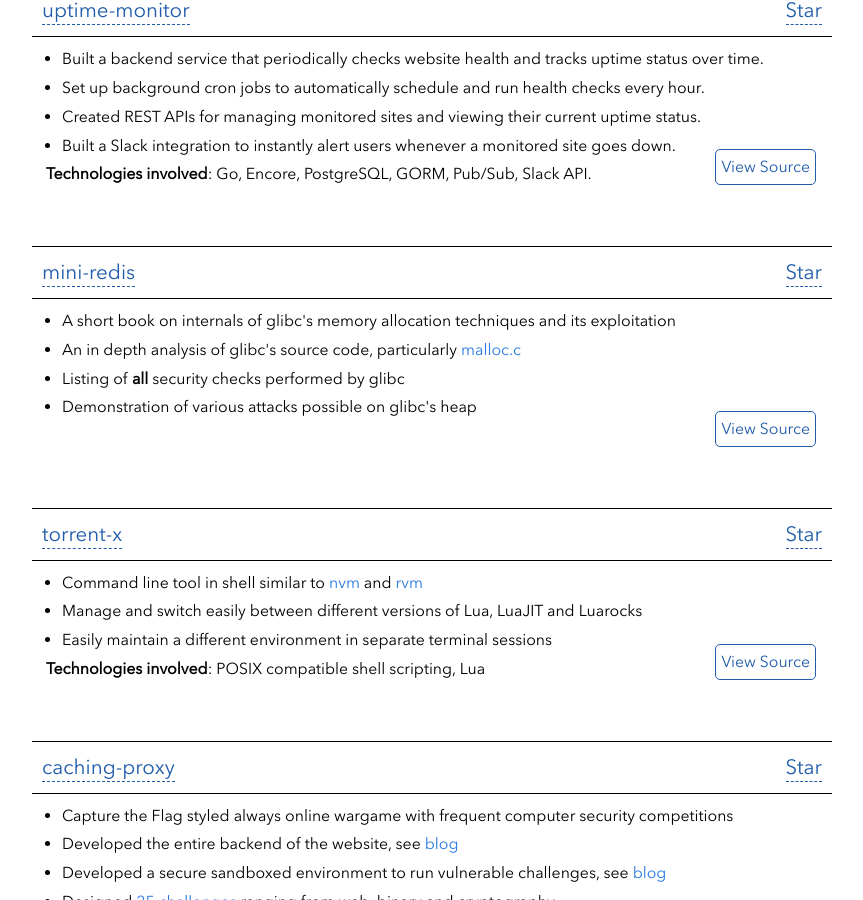
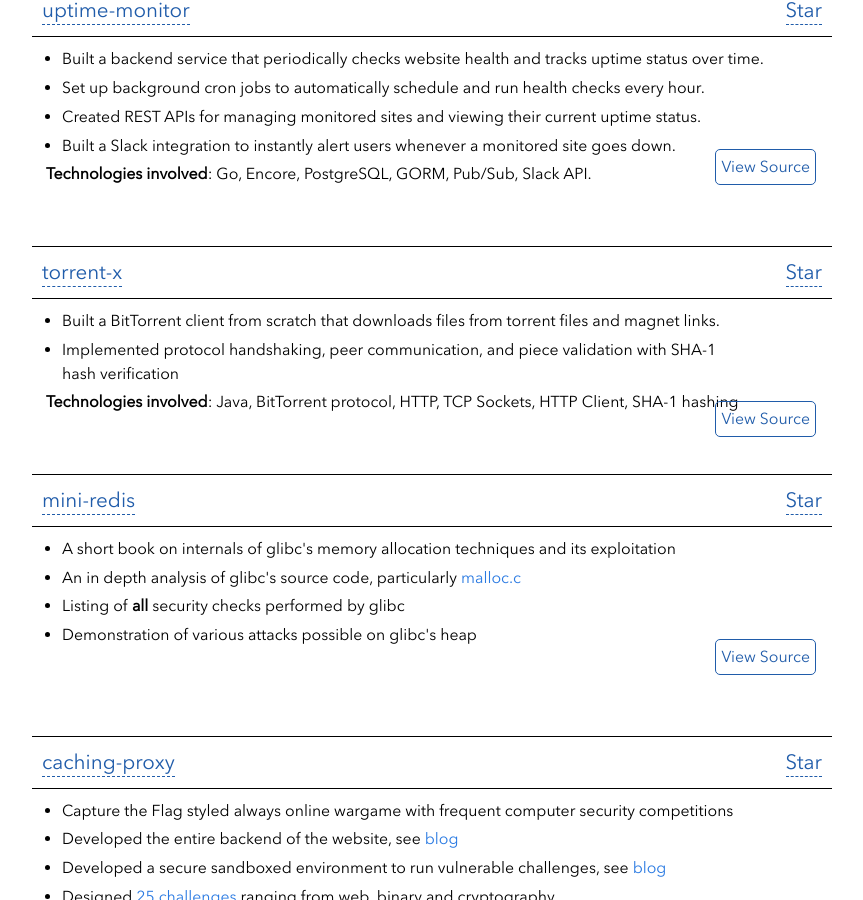
Before and after one commit to kpraveenkumar19/kpraveenkumar19.github.io, a Jekyll site: the page built from projects.html, in a window 1280 px wide and 900 px high, scrolled down 282 px. Shown: the whole window, without its empty margins (208-1071 px from the left). Built offline with Jekyll 4.4.1, drawn with Linux system fonts in a browser that asks for light colours; nearby versions of some CDN libraries.

Commit message:
Update Projects desc

```diff
--- a/_data/projects.yml
+++ b/_data/projects.yml
@@ -10,6 +10,18 @@
     - Built a Slack integration to instantly alert users whenever a monitored site goes down.
   tech: "Go, Encore, PostgreSQL, GORM, Pub/Sub, Slack API."
 
+- name: "torrent-x"
+  github:
+    repo: "torrent-x"
+  url: "https://kpraveenkumar19.github.io/torrent-X/"
+  source_url: "https://github.com/kpraveenkumar19/torrent-X"
+  description:
+    - Built a BitTorrent client from scratch that downloads files from torrent files and magnet links.
+    - Implemented protocol handshaking, peer communication, and piece validation with SHA-1 hash verification
+  tech: "Java, BitTorrent protocol, HTTP, TCP Sockets, HTTP Client, SHA-1 hashing"
+
+
+
 - name: "mini-redis"
   github:
     repo: "mini-redis"
@@ -21,16 +33,6 @@
     - Listing of <b>all</b> security checks performed by glibc
     - Demonstration of various attacks possible on glibc's heap
 
-- name: "torrent-x"
-  github:
-    repo: "torrent-x"
-  url: "https://kpraveenkumar19.github.io/torrent-X/"
-  source_url: "https://github.com/kpraveenkumar19/torrent-X"
-  description:
-    - Command line tool in shell similar to <a href="https://github.com/creationix/nvm">nvm</a> and <a href="https://rvm.io/">rvm</a>
-    - Manage and switch easily between different versions of Lua, LuaJIT and Luarocks
-    - Easily maintain a different environment in separate terminal sessions
-  tech: "POSIX compatible shell scripting, Lua"
 
 - name: "caching-proxy"
   github:
```
